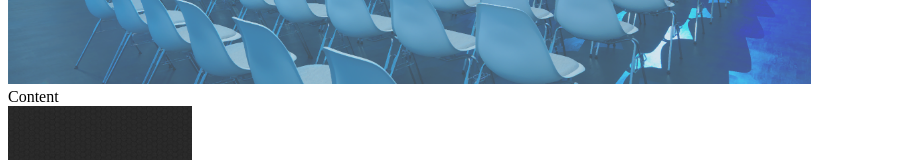
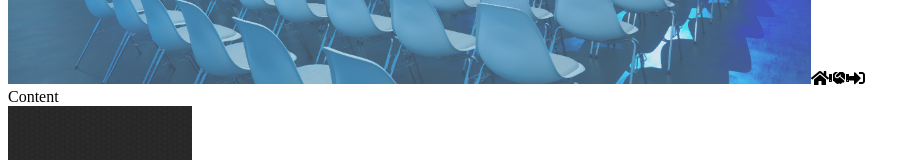
Before and after one commit to sergvikpl/events4me-angular, an Angular app: page / in a window 1280 px wide. Shown: the part 214-374 px from the top of the page, without its empty margins (0-920 px from the left). Built offline with nearby package versions, Linux system fonts and the light colour scheme.

Commit message:
Integrated angular font-awesome package

```diff
--- a/package.json
+++ b/package.json
@@ -19,6 +19,9 @@
     "@angular/platform-browser": "~11.0.9",
     "@angular/platform-browser-dynamic": "~11.0.9",
     "@angular/router": "~11.0.9",
+    "@fortawesome/fontawesome-svg-core": "^1.2.34",
+    "@fortawesome/free-solid-svg-icons": "^5.15.2",
+    "@fortawesome/angular-fontawesome": "^0.8.2",
     "rxjs": "~6.6.0",
     "tslib": "^2.0.0",
     "zone.js": "~0.10.2"
--- a/src/app/app.component.html
+++ b/src/app/app.component.html
@@ -5,10 +5,14 @@
     class=""
     height="290"
   />
+  <fa-icon [icon]="faHome"></fa-icon>
+  <fa-icon [icon]="faHandshake"></fa-icon>
+  <fa-icon [icon]="faSignInAlt"></fa-icon>
 </header>
 
 <div class="content" role="main">
   Content
+
 </div>
 
 <footer>
--- a/src/app/app.component.ts
+++ b/src/app/app.component.ts
@@ -1,4 +1,5 @@
 import { Component } from '@angular/core';
+import { faHome, faHandshake, faSignInAlt } from '@fortawesome/free-solid-svg-icons';
 
 @Component({
   selector: 'app-root',
@@ -7,4 +8,7 @@ import { Component } from '@angular/core';
 })
 export class AppComponent {
   title = 'events4me-angular';
+  faHome = faHome;
+  faHandshake = faHandshake;
+  faSignInAlt = faSignInAlt;
 }
--- a/src/app/app.module.ts
+++ b/src/app/app.module.ts
@@ -3,6 +3,8 @@ import { NgModule } from '@angular/core';
 
 import { AppRoutingModule } from './app-routing.module';
 import { AppComponent } from './app.component';
+
+import { FontAwesomeModule } from '@fortawesome/angular-fontawesome';
 
 @NgModule({
   declarations: [
@@ -10,7 +12,8 @@ import { AppComponent } from './app.component';
   ],
   imports: [
     BrowserModule,
-    AppRoutingModule
+    AppRoutingModule,
+    FontAwesomeModule
   ],
   providers: [],
   bootstrap: [AppComponent]
```
Also changed, not shown: 1 other file (tests, documents, lock files or other folders).
